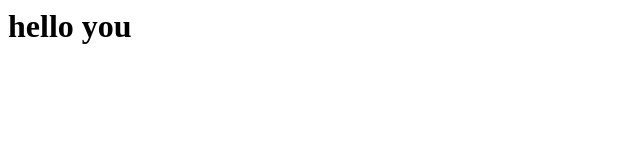
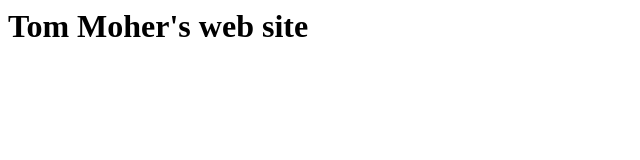
Before and after one commit to tmoher/tmoher.github.io, a plain HTML site: page index.html in a window 1280 px wide. Shown: the whole page, without its empty margins (0-640 px from the left). Drawn offline with Linux system fonts and the light colour scheme.

Commit message:
Update index.html

```diff
--- a/index.html
+++ b/index.html
@@ -1 +1 @@
- <h1>hello you</h1>
+ <h1>Tom Moher's web site</h1>
```
